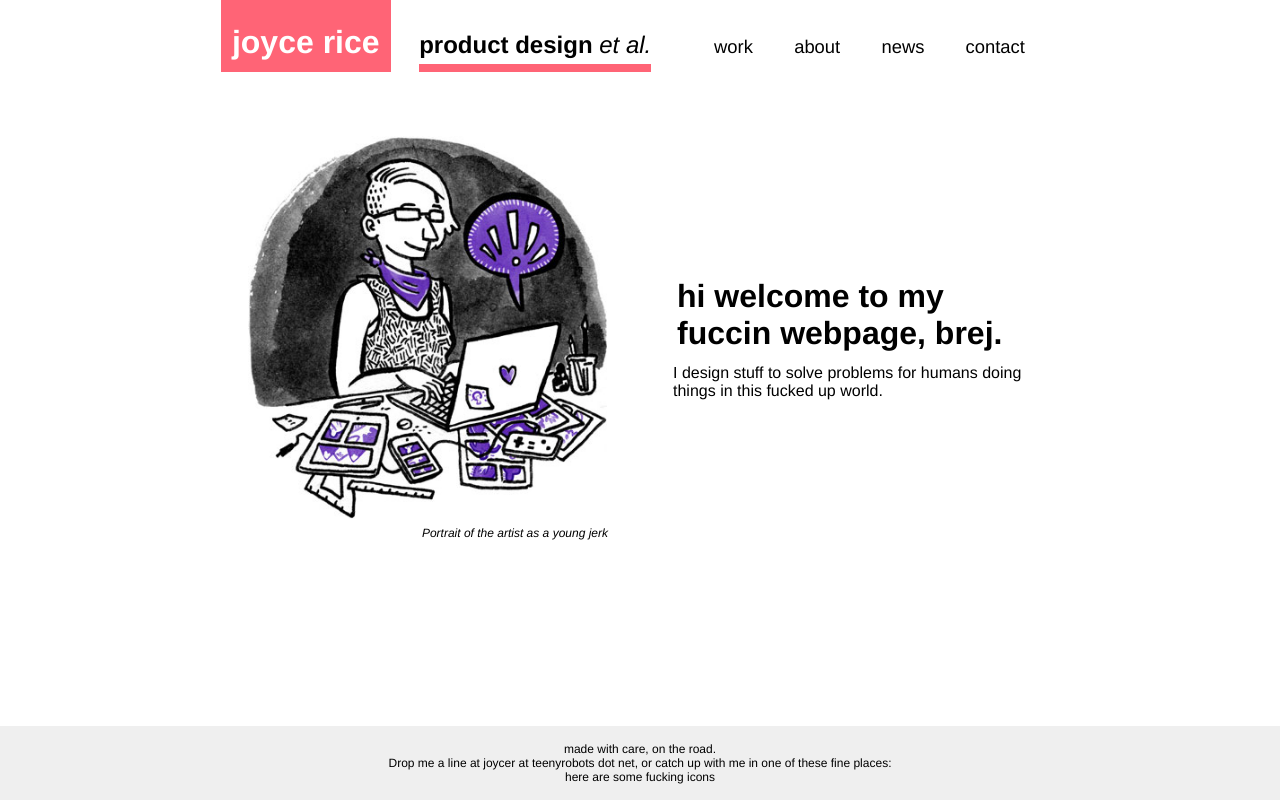
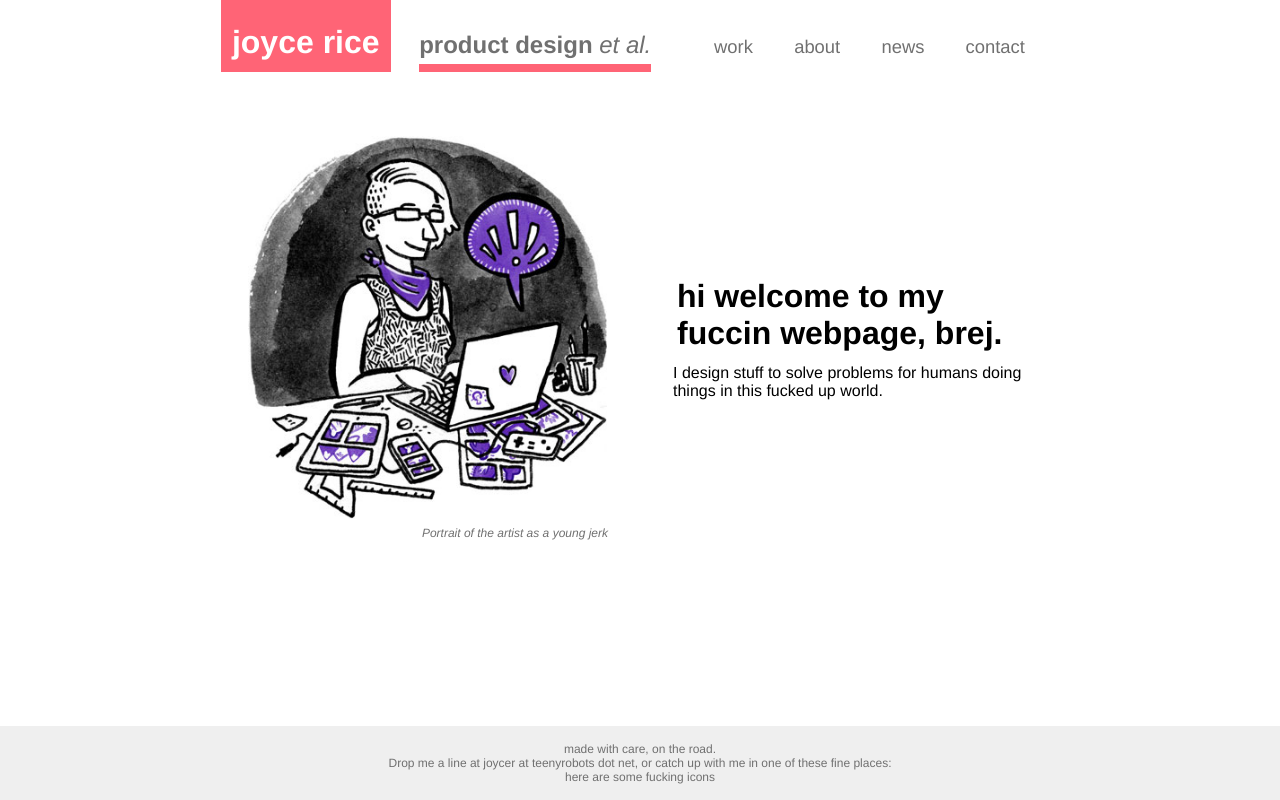
Before and after one commit to teenyrobots/biosite2018, a plain HTML site: page index.html in a window 1280 px wide. Drawn offline with Linux system fonts and the light colour scheme.

Commit message:
more small design tweaks to index.html

```diff
--- a/styles.css
+++ b/styles.css
@@ -30,7 +30,7 @@ header {
     display: block;
     margin: auto;
     margin-bottom: 2em;
-
+    color: #707070;
 }
 
 header h2, ul, li {
@@ -73,6 +73,7 @@ figcaption {
     font-style: italic;
     font-size: .75em;
     text-align: right;
+    color: #707070;
 }
 
 /*borrowed from chris bracco https://chrisbracco.com/css-sticky-footer-effect/*/
@@ -85,6 +86,7 @@ footer {
     background-color: #efefef;
     text-align: center;
     font-size: .75em;
+    color: #707070;
 }
 
 .selected {
```
